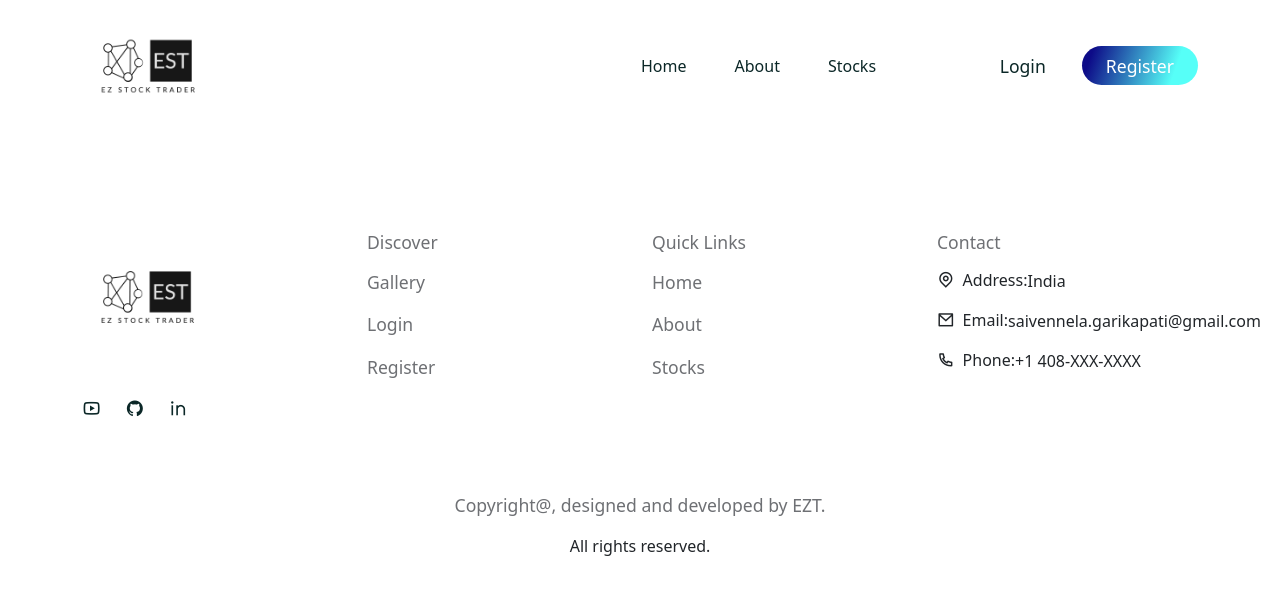
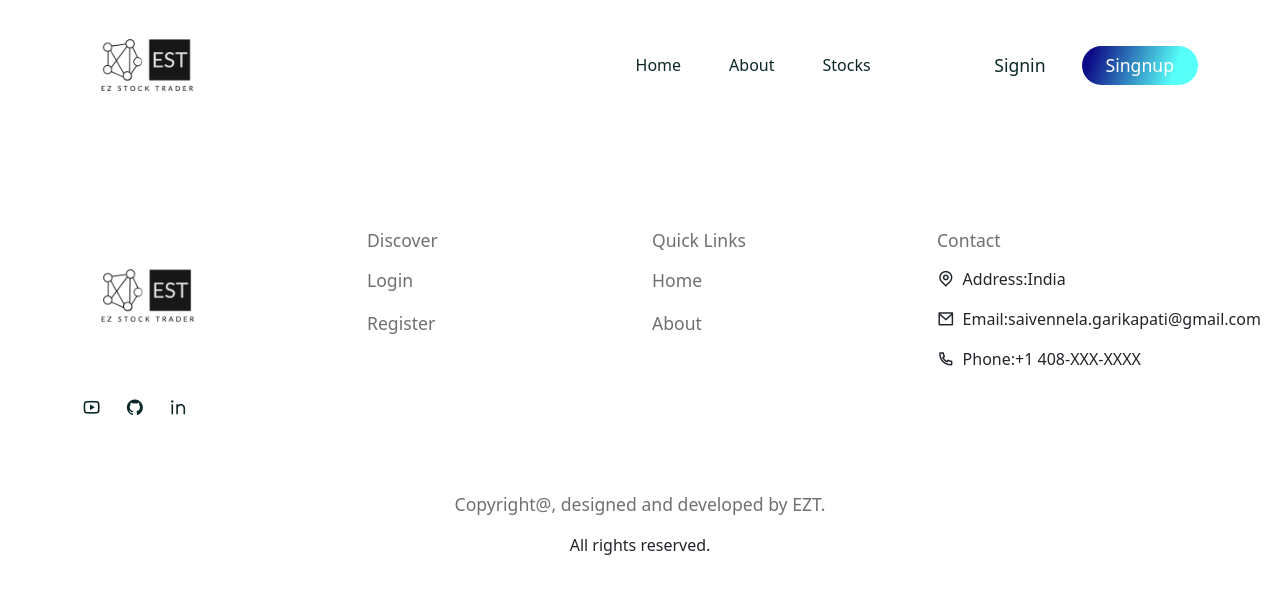
Before and after one commit to pawankalyanj/EZ-Stock-Trading-System, a React (Create React App) app in the folder frontend/: page /register in a window 1280 px wide. Shown: the top 594 px of the page. Built offline with nearby package versions, Linux system fonts and the light colour scheme; a web font is replaced by a local one.

Commit message:
authenticating user before accessing stock data

```diff
--- a/frontend/src/Pages/Home.jsx
+++ b/frontend/src/Pages/Home.jsx
@@ -60,7 +60,6 @@ const Home = ()=>{
             <Col lg="12">
             <Testimonials/>
             </Col>
-
         </Row>
     </Container>
    </section>
--- a/frontend/src/components/Footer/Footer.jsx
+++ b/frontend/src/components/Footer/Footer.jsx
@@ -15,17 +15,10 @@ const nav__links = [
         path:'/about',
         display:'About'
     },
-    {
-        path: '/stocks',
-        display: 'Stocks'
-    }
 ];
 
 const quick__links = [
-    {
-        path:'/gallery',
-        display:'Gallery'
-    },
+
     {
         path:'/login',
         display:'Login'
--- a/frontend/src/components/Header/Header.jsx
+++ b/frontend/src/components/Header/Header.jsx
@@ -1,6 +1,6 @@
 import React,{useRef,useEffect, useContext} from "react"
 import {Container,Row,Button} from 'reactstrap'
-import {NavLink,Link,Navigate} from 'react-router-dom'
+import {NavLink,Link,Navigate,useNavigate} from 'react-router-dom'
 import logo from "../../assets/images/logo.png"
 import "./header.css"
 
@@ -26,6 +26,8 @@ const Header =()=>{
 
     const headerRef = useRef(null);
     const {user, dispatch} = useContext(AuthContext);
+
+    const navigate =useNavigate();
     const logout = () =>{
         dispatch({type: 'LOGOUT'});
         Navigate('/');
@@ -43,10 +45,23 @@ const Header =()=>{
         })
     }
 
+
     useEffect(()=>{
+
         stickyHeaderFunc()
         return window.removeEventListener('scroll',stickyHeaderFunc)
-    })
+
+    });
+
+    const checkLogin =(item)=>{
+        if(item.path=='/stocks'){
+           if(!user){
+            navigate('/signin');
+           }
+
+        }
+    }
+
     return <div>
         <header className="header" ref={headerRef}>
             <Container>
@@ -61,8 +76,8 @@ const Header =()=>{
                             <ul className="menu d-flex align-items-center gap-5">
                                 {
                                     nav_links.map((item,index)=>(
-                                        <li className="nav_item" key={index}>
-                                            <NavLink to={item.path} className={navClass=> navClass.isActive ? "active_link" : ""}> {item.display}</NavLink>
+                                        <li className="nav_item" key={index} onClick ={()=>checkLogin(item)} >
+                                           <NavLink to={item.path} className={navClass=> navClass.isActive ? "active_link" : ""}>{item.display}</NavLink>
                                         </li>
                                     ))
                                 }
@@ -82,10 +97,10 @@ const Header =()=>{
                                      </>):(<>
 
                                     <Button className="btn secondary__btn">
-                                        <Link to='/signin'>Login</Link>
+                                        <Link to='/signin'>Signin</Link>
                                     </Button>
                                     <Button className="btn primary__btn button">
-                                        <Link to='/signup'>Register</Link>
+                                        <Link to='/signup'>Singnup</Link>
                                     </Button>
                                     </>
                                     )}
```
